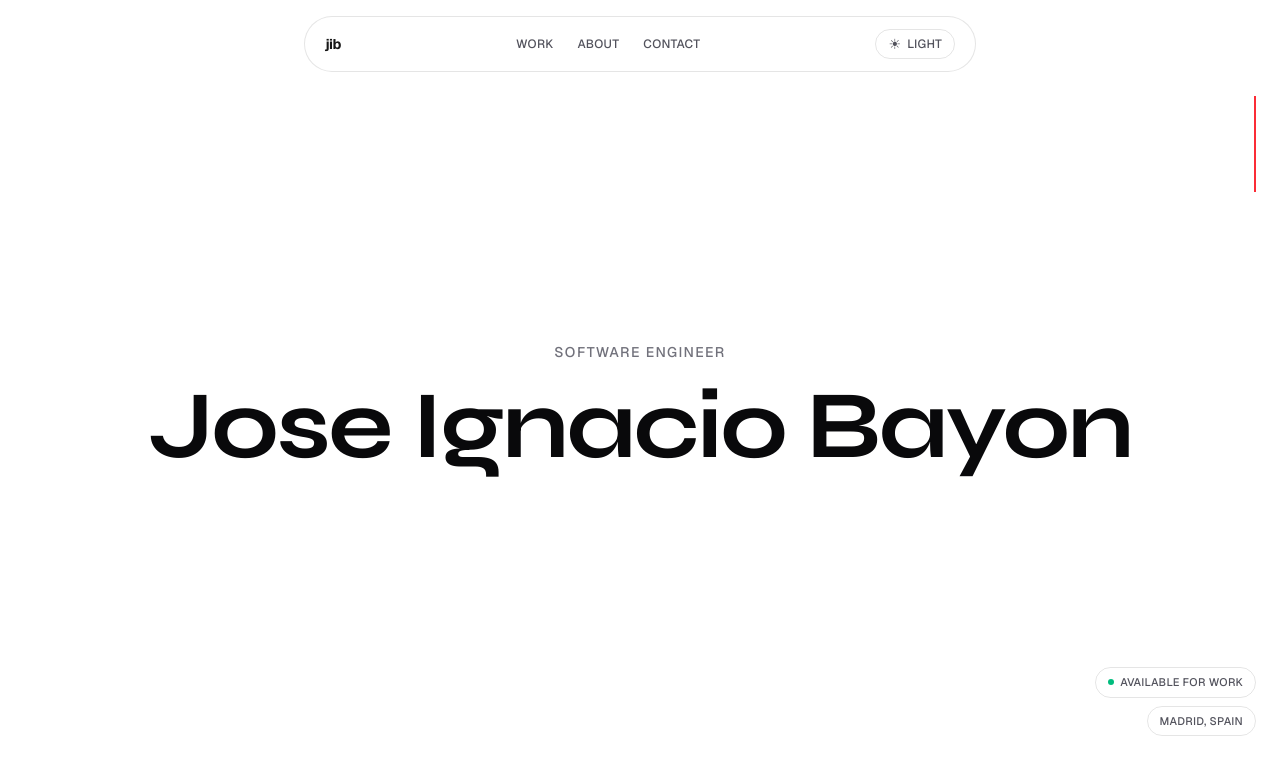
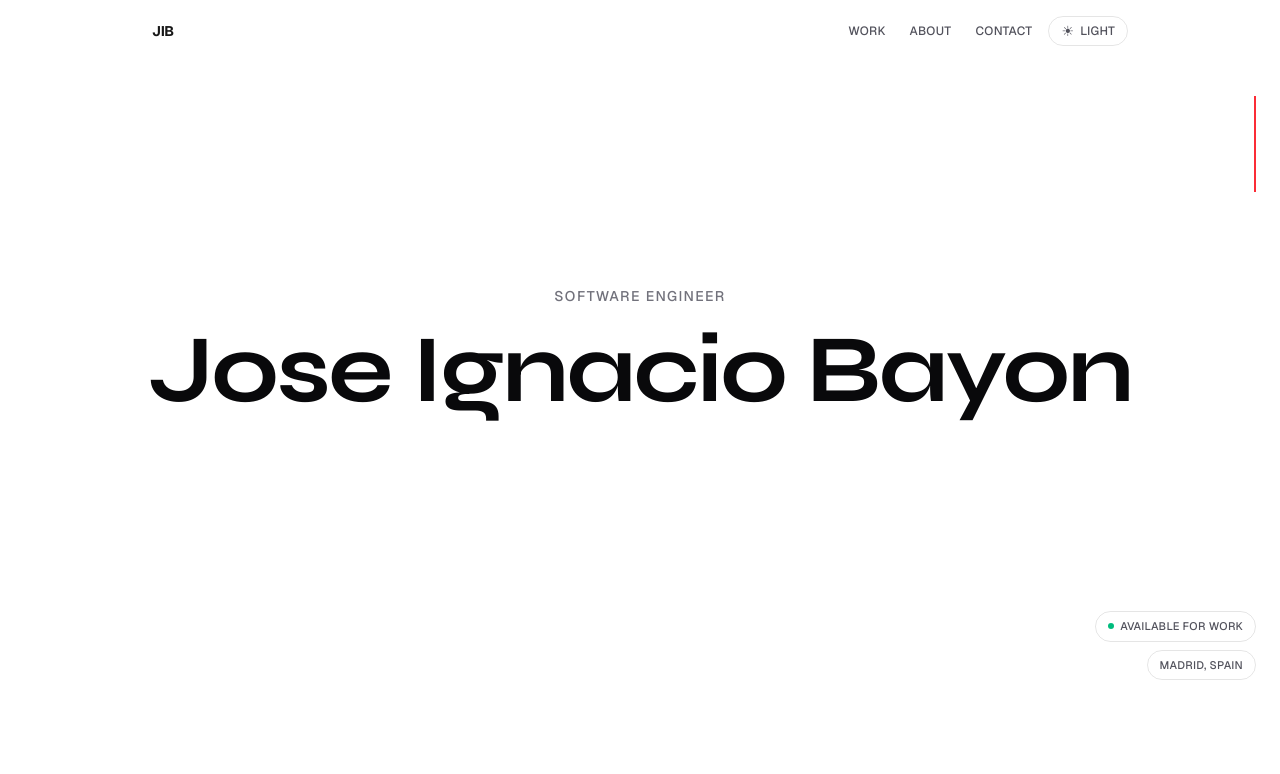
Before and after one commit to josebayondev/landing-showcase, a Next.js app: page / in a window 1280 px wide. Shown: the top 774 px of the page. Built offline with nearby package versions, Linux system fonts and the light colour scheme.

Commit message:
feat: rediseñar navbar con animacion de union al hacer scroll

```diff
--- a/components/navbar.tsx
+++ b/components/navbar.tsx
@@ -1,4 +1,8 @@
+"use client";
+
+import { motion } from "framer-motion";
 import Link from "next/link";
+import { useEffect, useState } from "react";
 
 import { ThemeToggle } from "@/components/theme-toggle";
 
@@ -9,12 +13,34 @@ const NAV_LINKS = [
 ];
 
 export function Navbar() {
+  const [scrolled, setScrolled] = useState(false);
+
+  useEffect(() => {
+    // Histéresis (entra en >32px, sale en <8px) para que no parpadee si el
+    // scroll se queda oscilando justo alrededor de un único umbral.
+    const onScroll = () => {
+      setScrolled((prev) => (prev ? window.scrollY > 8 : window.scrollY > 32));
+    };
+    onScroll();
+    window.addEventListener("scroll", onScroll, { passive: true });
+    return () => window.removeEventListener("scroll", onScroll);
+  }, []);
+
   return (
-    <header className="sticky top-4 z-50 flex justify-center px-4">
-      <nav className="flex w-full max-w-2xl items-center justify-between gap-4 rounded-full border border-black/10 bg-white/80 px-5 py-3 backdrop-blur-md dark:border-white/10 dark:bg-black/60">
+    <motion.header
+      layout
+      transition={{ duration: 0.3, ease: "easeInOut" }}
+      className={`fixed inset-x-0 z-50 mx-auto flex items-center justify-between ${
+        scrolled ? "top-4 max-w-2xl gap-4 px-5 py-3" : "top-0 max-w-5xl gap-0 px-6 py-4"
+      }`}
+    >
+      <motion.div layout>
         <Link href="#hero" className="text-sm font-bold tracking-tight">
-          jib
+          JIB
         </Link>
+      </motion.div>
+
+      <motion.div layout className="flex items-center gap-4">
         <ul className="flex items-center gap-6 text-xs font-medium tracking-wide text-zinc-600 uppercase dark:text-zinc-400">
           {NAV_LINKS.map((link) => (
             <li key={link.href}>
@@ -28,7 +54,7 @@ export function Navbar() {
           ))}
         </ul>
         <ThemeToggle />
-      </nav>
-    </header>
+      </motion.div>
+    </motion.header>
   );
 }
```
